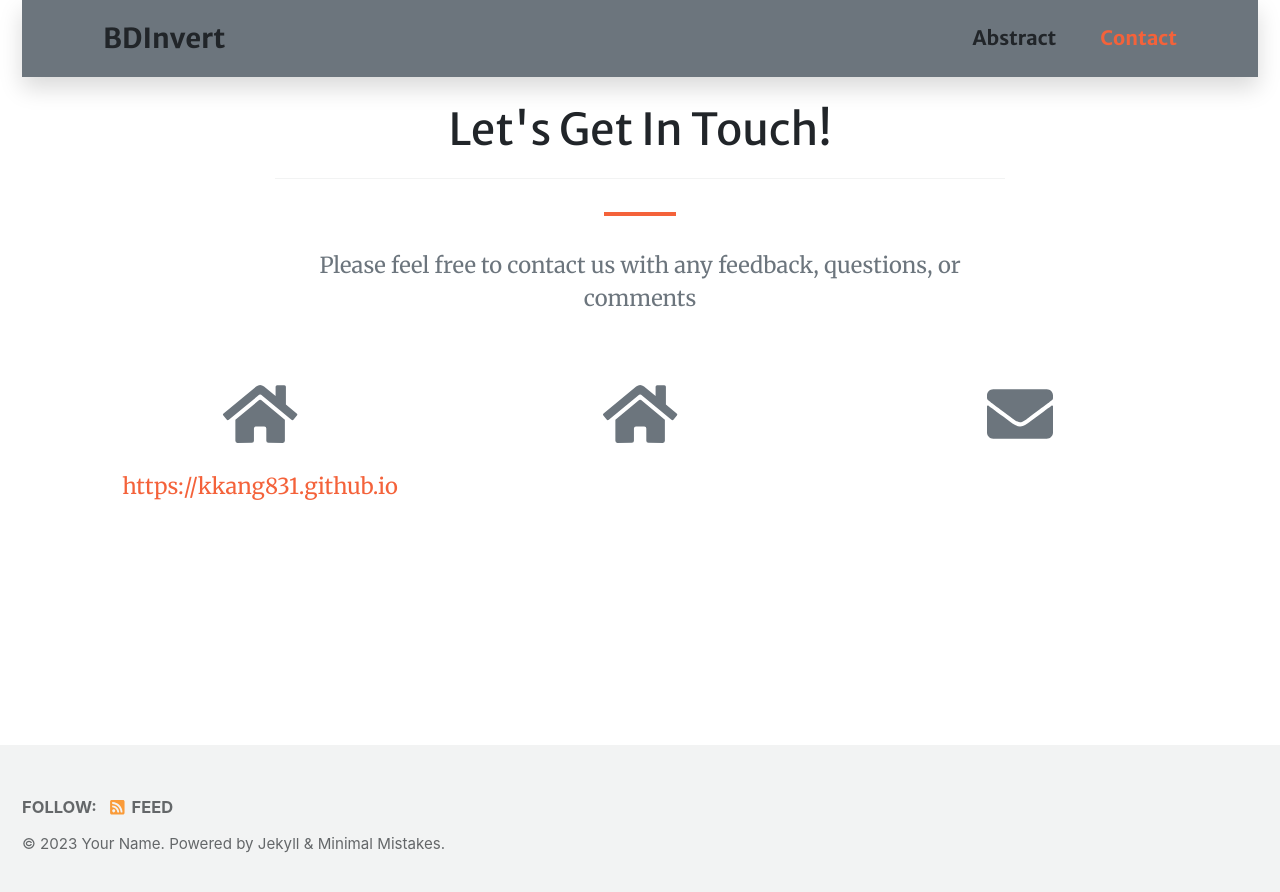
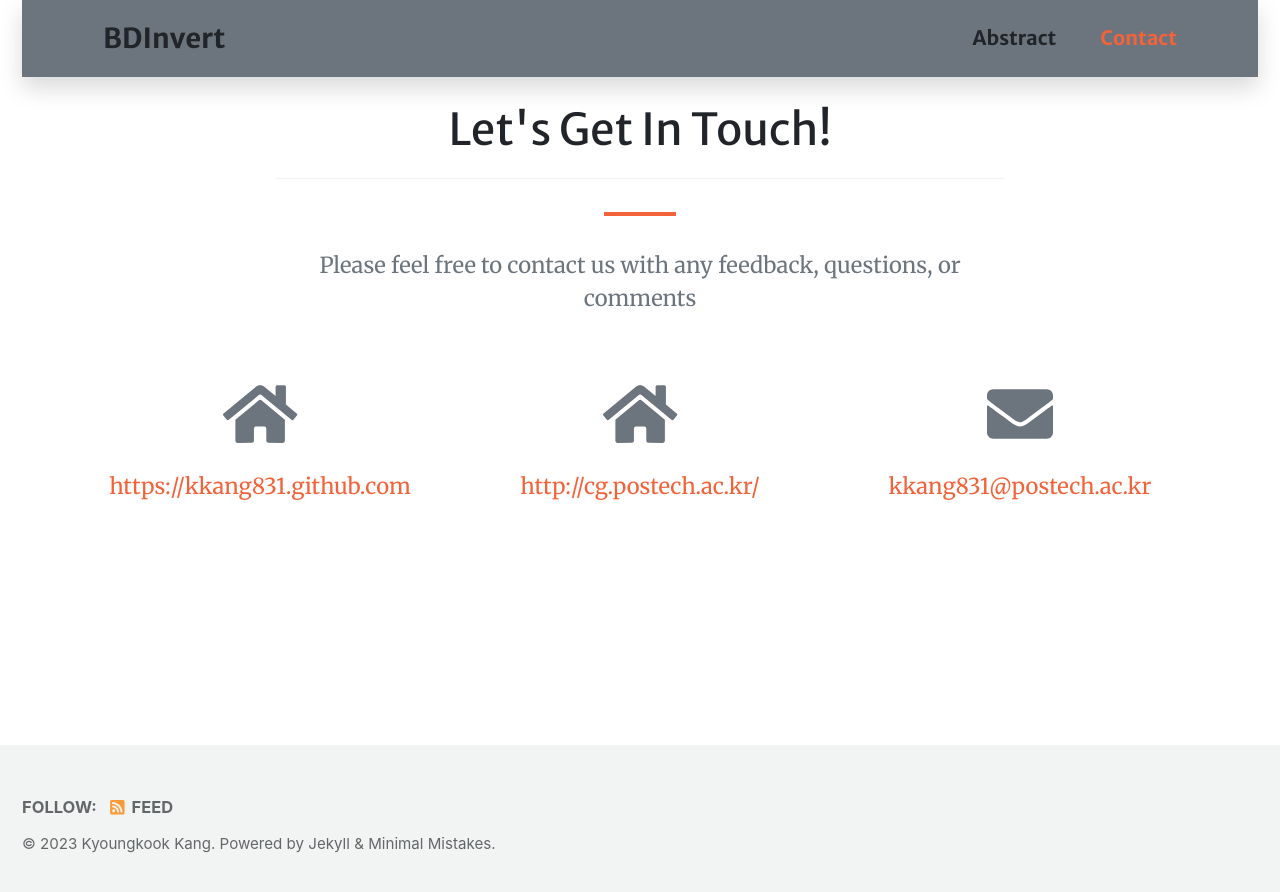
Before and after one commit to kkang831/legacy_kkang831.github.io, a Jekyll site: the page built from publication/ICCV_2021_BDInvert/index.md, in a window 1280 px wide and 900 px high, scrolled down 2503 px. Shown: the top 892 px of the window. Built offline with Jekyll 4.4.1, drawn with Linux system fonts in a browser that asks for light colours; cached includes are drawn as plain includes; nearby versions of some CDN libraries; some of the changed text lies outside the part shown.

Commit message:
change _config.yml

```diff
--- a/_config.yml
+++ b/_config.yml
@@ -16,16 +16,16 @@
 
 # Site Settings
 locale                   : "en-US"
-title                    : "Site Title"
+title                    : "Kyoungkook Kang"
 title_separator          : "-"
 subtitle                 : # site tagline that appears below site title in masthead
-name                     : "Your Name"
-description              : "An amazing website."
-url                      : # the base hostname & protocol for your site e.g. "https://mmistakes.github.io"
+name                     : "Kyoungkook Kang"
+description              : ""
+url                      : "https://kkang831.github.com" # the base hostname & protocol for your site e.g. "https://mmistakes.github.io"
 baseurl                  : # the subpath of your site, e.g. "/blog"
 repository               : # GitHub username/repo-name e.g. "mmistakes/minimal-mistakes"
 teaser                   : # path of fallback teaser image, e.g. "/assets/images/500x300.png"
-logo                     : # path of logo image to display in the masthead, e.g. "/assets/images/88x88.png"
+logo                     : "/assets/images/logo/Kang-logos.jpeg" # path of logo image to display in the masthead, e.g. "/assets/images/88x88.png"
 masthead_title           : # overrides the website title displayed in the masthead, use " " for no title
 # breadcrumbs            : false # true, false (default)
 words_per_minute         : 200
@@ -59,7 +59,7 @@
 atom_feed:
   path                   : # blank (default) uses feed.xml
   hide                   : # true, false (default)
-search                   : # true, false (default)
+search                   : true, false (default)
 search_full_content      : # true, false (default)
 search_provider          : # lunr (default), algolia, google
 lunr:
@@ -104,15 +104,15 @@
 
 # Site Author
 author:
-  name             : "Your Name"
-  avatar           : # path of avatar image, e.g. "/assets/images/bio-photo.jpg"
-  bio              : "I am an **amazing** person."
-  location         : "Somewhere"
-  email            :
+  name             : "Kyoungkook Kang"
+  avatar           : "/assets/images/photo.png" # path of avatar image, e.g. "/assets/images/bio-photo.jpg"
+  bio              : "Ph.D Student in Computer Science and Engineering @ POSTECH, KOREA"
+  location         : "Pohang Korea"
+  email            : "kkang831@postech.ac.kr"
   links:
     - label: "Email"
       icon: "fas fa-fw fa-envelope-square"
-      # url: "mailto:your.name@email.com"
+      url: "kkang831@postech.ac.kr"
     - label: "Website"
       icon: "fas fa-fw fa-link"
       # url: "https://your-website.com"
@@ -220,7 +220,7 @@
 permalink: /:categories/:title/
 paginate: 5 # amount of posts to show
 paginate_path: /page:num/
-timezone: # https://en.wikipedia.org/wiki/List_of_tz_database_time_zones
+timezone: Asia/Seoul # https://en.wikipedia.org/wiki/List_of_tz_database_time_zones
 
 
 # Plugins (previously gems:)
@@ -286,7 +286,23 @@
     values:
       layout: single
       author_profile: true
-      read_time: true
-      comments: # true
-      share: true
+      read_time: false
+      comments: false # true
+      share: false
       related: true
+  # _pages
+  - scope:
+      path: ""
+      type: pages
+    values:
+      layout: single
+      author_profile: true
+      read_time: false
+      comments: false
+      share: false
+      related: false
+
+# Contacts
+scho: "https://www.scho.pe.kr/"
+seongtae: "https://www.linkedin.com/in/seongtaekim-05ba20162/"
+LAB: "http://cg.postech.ac.kr/"
```
